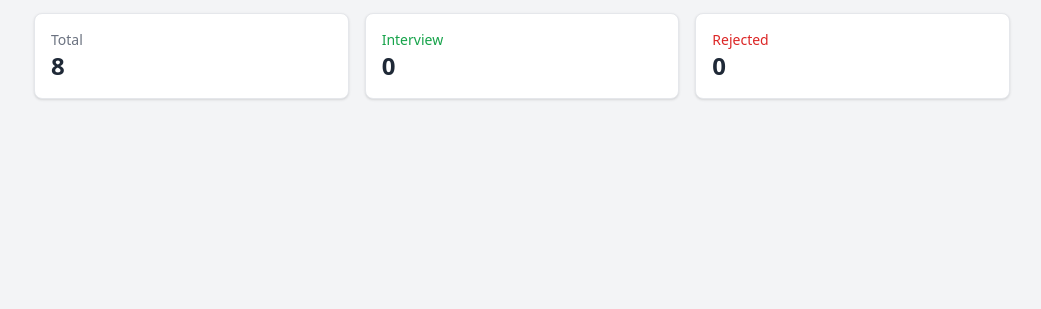
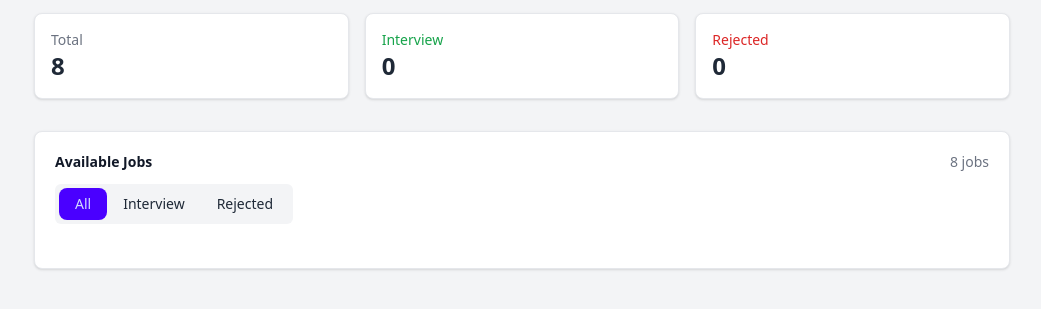
Before and after one commit to abirkhan0495/assignment4, a plain HTML site: page index.html in a window 1280 px wide. Shown: the part 55-364 px from the top of the page, without its empty margins (118-1159 px from the left). Drawn offline with nearby package versions, Linux system fonts and the light colour scheme.

Commit message:
avaliable jobs

```diff
--- a/index.html
+++ b/index.html
@@ -35,6 +35,25 @@
     </section>
 
 
+ <section class="bg-white rounded-lg shadow border p-5">
+
+      <div class="flex items-start justify-between gap-4">
+        <div>
+          <h2 class="text-sm font-semibold text-gray-900">Available Jobs</h2>
+
+          <div class="tabs tabs-boxed bg-gray-100 p-1 rounded-md mt-3 w-fit">
+            <button class="tab tab-active" data-tab="all">All</button>
+            <button class="tab" data-tab="interview">Interview</button>
+            <button class="tab" data-tab="rejected">Rejected</button>
+          </div>
+        </div>
+
+        <p class="text-sm text-gray-500">
+          <span id="sectionJobsCount">8 jobs</span>
+        </p>
+      </div>
+
+      <div id="jobsList" class="mt-6 divide-y">
 
 
 
```
